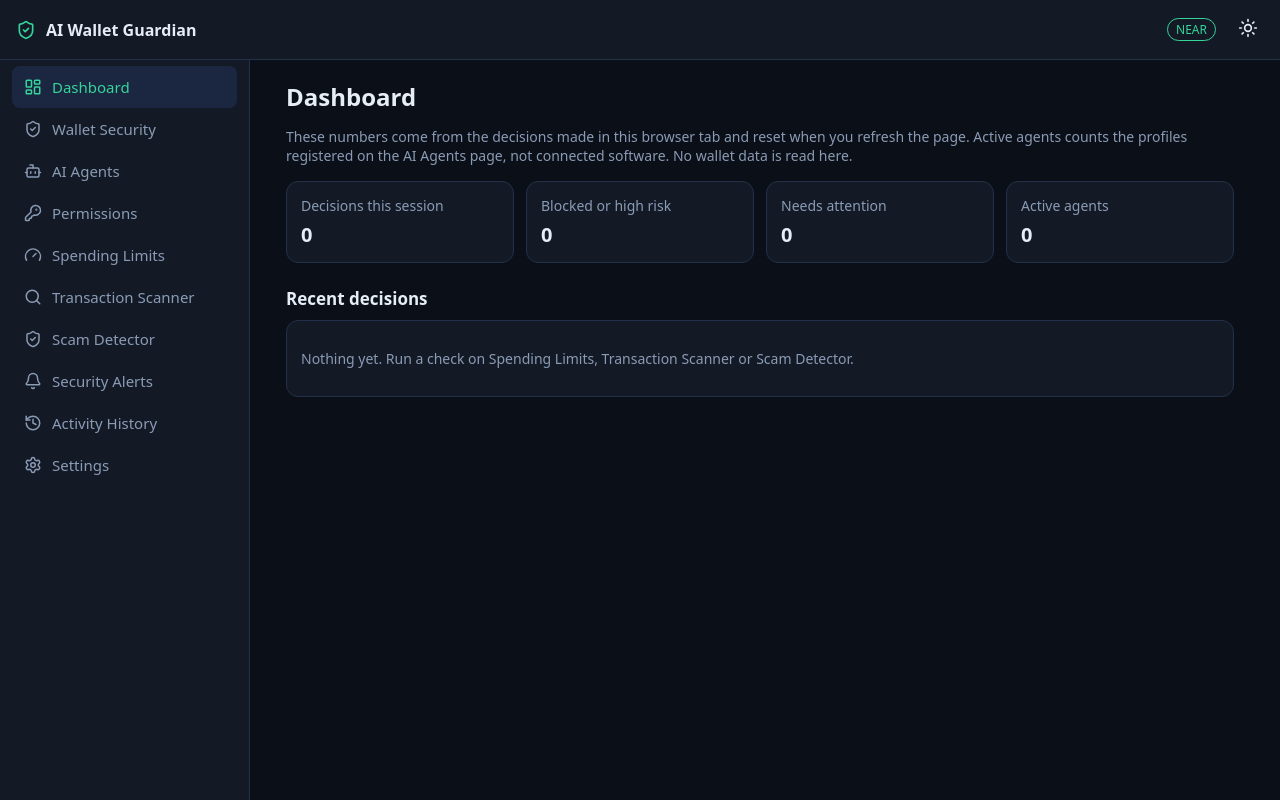
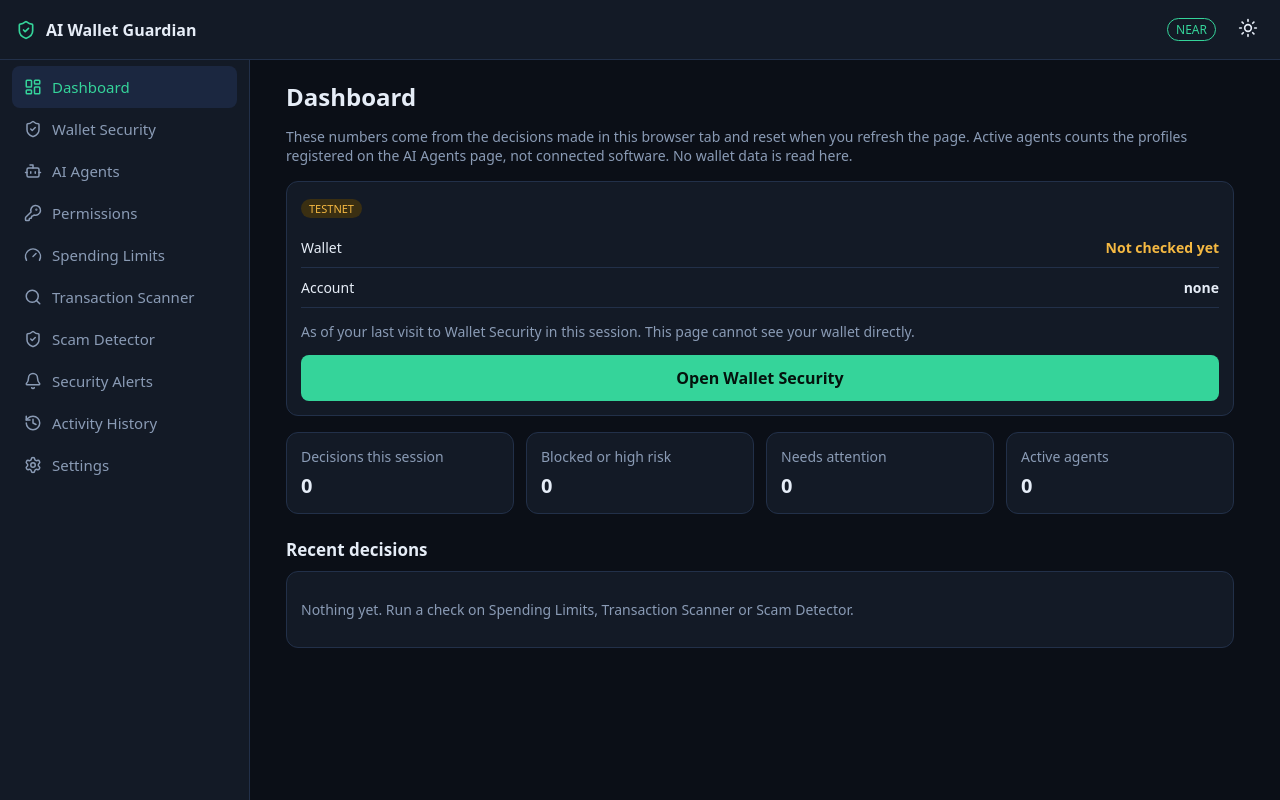
Before and after one commit to muhammad884/near-ai-wallet-guardian, a React (Vite) app in the folder web/: page / in a window 1280 px wide. Built offline with nearby package versions, Linux system fonts and the light colour scheme.

Commit message:
Dashboard: wallet status card fed by the Wallet Security page

```diff
--- a/web/src/pages.tsx
+++ b/web/src/pages.tsx
@@ -1,10 +1,13 @@
 import type { NavItem } from './nav'
 import { useEvents } from './log/store'
 import { useAgents } from './agents/store'
+import { Link } from 'react-router-dom'
+import { useWalletAccount } from './wallet/state'
 
 export function Dashboard() {
   const events = useEvents()
   const agents = useAgents()
+  const account = useWalletAccount()
   const bad = events.filter((e) => e.tone === 'bad').length
   const mid = events.filter((e) => e.tone === 'mid').length
   const stats = [
@@ -22,6 +25,26 @@ export function Dashboard() {
         These numbers come from the decisions made in this browser tab and
         reset when you refresh the page. Active agents counts the profiles registered on the AI Agents page, not connected software. No wallet data is read here.
       </p>
+      <div className="card" style={{ marginTop: 16 }}>
+        <span className="tag-demo">TESTNET</span>
+        <div className="row">
+          <span>Wallet</span>
+          <strong className={account ? 'ok' : 'mid'}>
+            {account ? 'Connected' : account === null ? 'Not connected' : 'Not checked yet'}
+          </strong>
+        </div>
+        <div className="row">
+          <span>Account</span>
+          <strong>{account ?? 'none'}</strong>
+        </div>
+        <p className="muted">
+          As of your last visit to Wallet Security in this session. This
+          page cannot see your wallet directly.
+        </p>
+        <Link className="btn" to="/wallet" style={{ textAlign: 'center', textDecoration: 'none' }}>
+          {account ? 'Manage wallet' : 'Open Wallet Security'}
+        </Link>
+      </div>
       <div className="grid">
         {stats.map((s) => (
           <div className="card" key={s.label}>
--- a/web/src/wallet/page.tsx
+++ b/web/src/wallet/page.tsx
@@ -6,6 +6,8 @@ import {
   useWalletSelector,
 } from '@near-wallet-selector/react-hook'
 import { KeyAuditCard } from './audit'
+import { useEffect } from 'react'
+import { setWalletAccount } from './state'
 
 const config = {
   network: 'testnet' as const,
@@ -14,6 +16,9 @@ const config = {
 
 function Inner() {
   const { signedAccountId, signIn, signOut } = useWalletSelector()
+  useEffect(() => {
+    if (signedAccountId) setWalletAccount(signedAccountId)
+  }, [signedAccountId])
   return (
     <div>
       <h1>Wallet Security</h1>
@@ -35,7 +40,10 @@ function Inner() {
           <strong>{signedAccountId ?? 'none'}</strong>
         </div>
         {signedAccountId ? (
-          <button className="btn" onClick={() => signOut()}>Disconnect</button>
+          <button className="btn" onClick={() => {
+            signOut()
+            setWalletAccount(null)
+          }}>Disconnect</button>
         ) : (
           <button className="btn" onClick={() => signIn()}>Connect wallet</button>
         )}
--- /dev/null
+++ b/web/src/wallet/state.ts
@@ -0,0 +1,22 @@
+import { useSyncExternalStore } from 'react'
+
+// undefined = not checked yet, null = disconnected, string = account ID
+let account: string | null | undefined = undefined
+const listeners = new Set<() => void>()
+
+export function setWalletAccount(next: string | null) {
+  account = next
+  listeners.forEach((l) => l())
+}
+
+export function useWalletAccount(): string | null | undefined {
+  return useSyncExternalStore(
+    (l) => {
+      listeners.add(l)
+      return () => {
+        listeners.delete(l)
+      }
+    },
+    () => account,
+  )
+}
```
